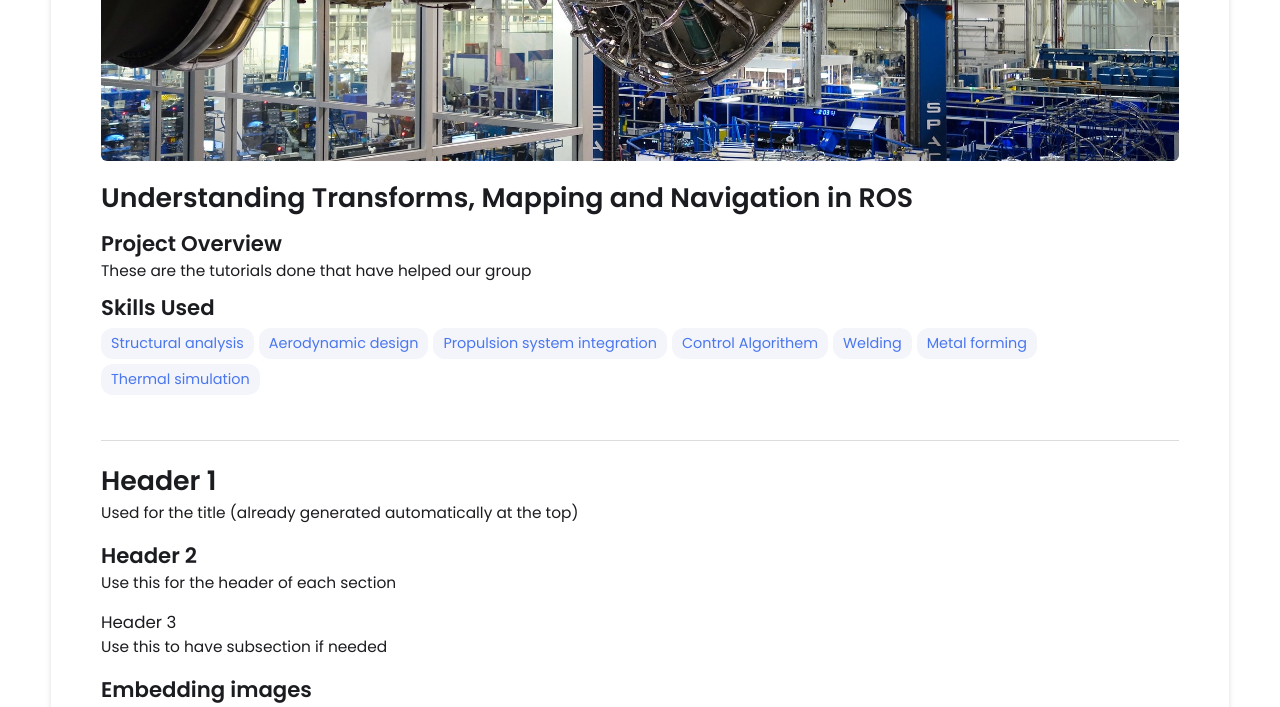
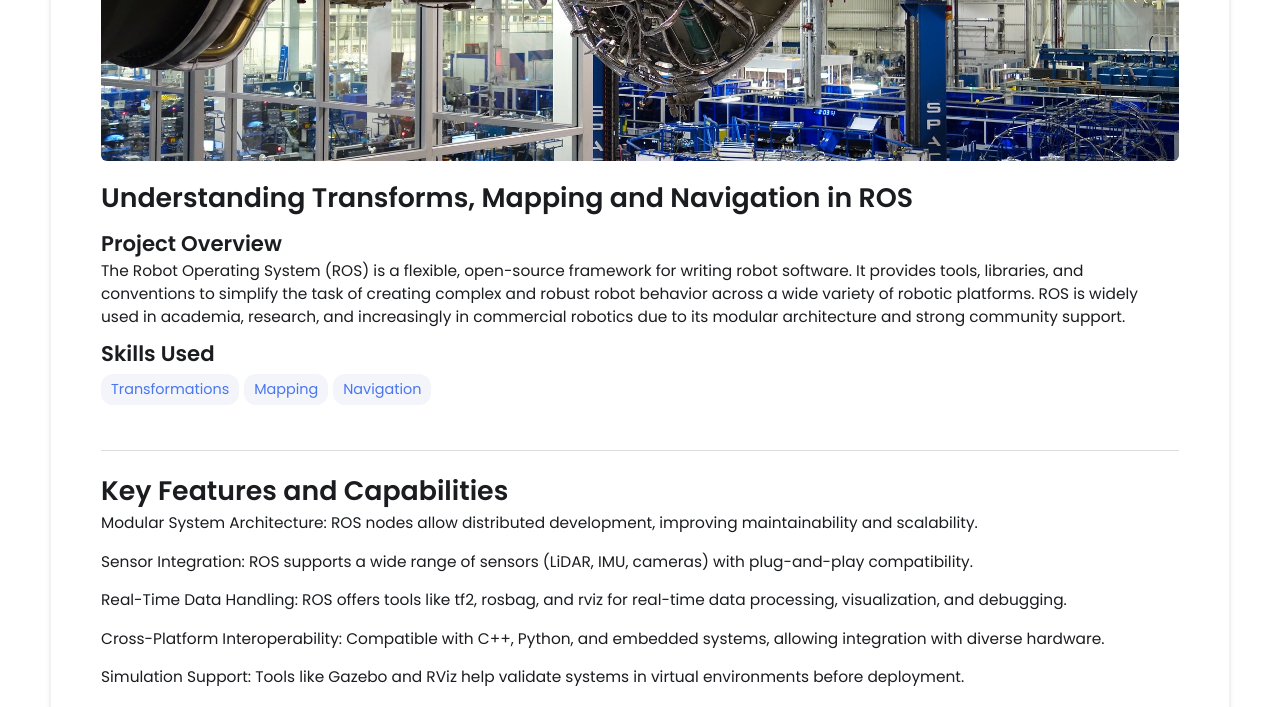
Before and after one commit to NinjaHazwan/NinjaHazwan.github.io, a Jekyll site: the page built from _projects/demo-project/index.md, in a window 1280 px wide and 900 px high, scrolled down 329 px, cut to the strip 0-707 px from the top of the window. Built offline with Jekyll 4.4.1, drawn with Linux system fonts in a browser that asks for light colours.

Commit message:
Update index.md

```diff
--- a/_projects/demo-project/index.md
+++ b/_projects/demo-project/index.md
@@ -1,22 +1,31 @@
 ---
 layout: post
 title: Understanding Transforms, Mapping and Navigation in ROS
-description:  These are the tutorials done that have helped our group
+description:  The Robot Operating System (ROS) is a flexible, open-source framework for writing robot software. It provides tools, libraries, and conventions to simplify the task of creating complex and robust robot behavior across a wide variety of robotic platforms. ROS is widely used in academia, research, and increasingly in commercial robotics due to its modular architecture and strong community support.
 skills:
-  - Structural analysis
-  - Aerodynamic design
-  - Propulsion system integration
-  - Control Algorithem
-  - Welding
-  - Metal forming
-  - Thermal simulation
+  - Transformations
+  - Mapping
+  - Navigation
 
 main-image: /project2.jpg
 ---
 
 ---
-# Header 1
-Used for the title (already generated automatically at the top)
+# Key Features and Capabilities
+Modular System Architecture: ROS nodes allow distributed development, improving maintainability and scalability.
+
+
+Sensor Integration: ROS supports a wide range of sensors (LiDAR, IMU, cameras) with plug-and-play compatibility.
+
+
+Real-Time Data Handling: ROS offers tools like tf2, rosbag, and rviz for real-time data processing, visualization, and debugging.
+
+
+Cross-Platform Interoperability: Compatible with C++, Python, and embedded systems, allowing integration with diverse hardware.
+
+
+Simulation Support: Tools like Gazebo and RViz help validate systems in virtual environments before deployment.
+
 ## Header 2
 Use this for the header of each section
 ### Header 3
```
